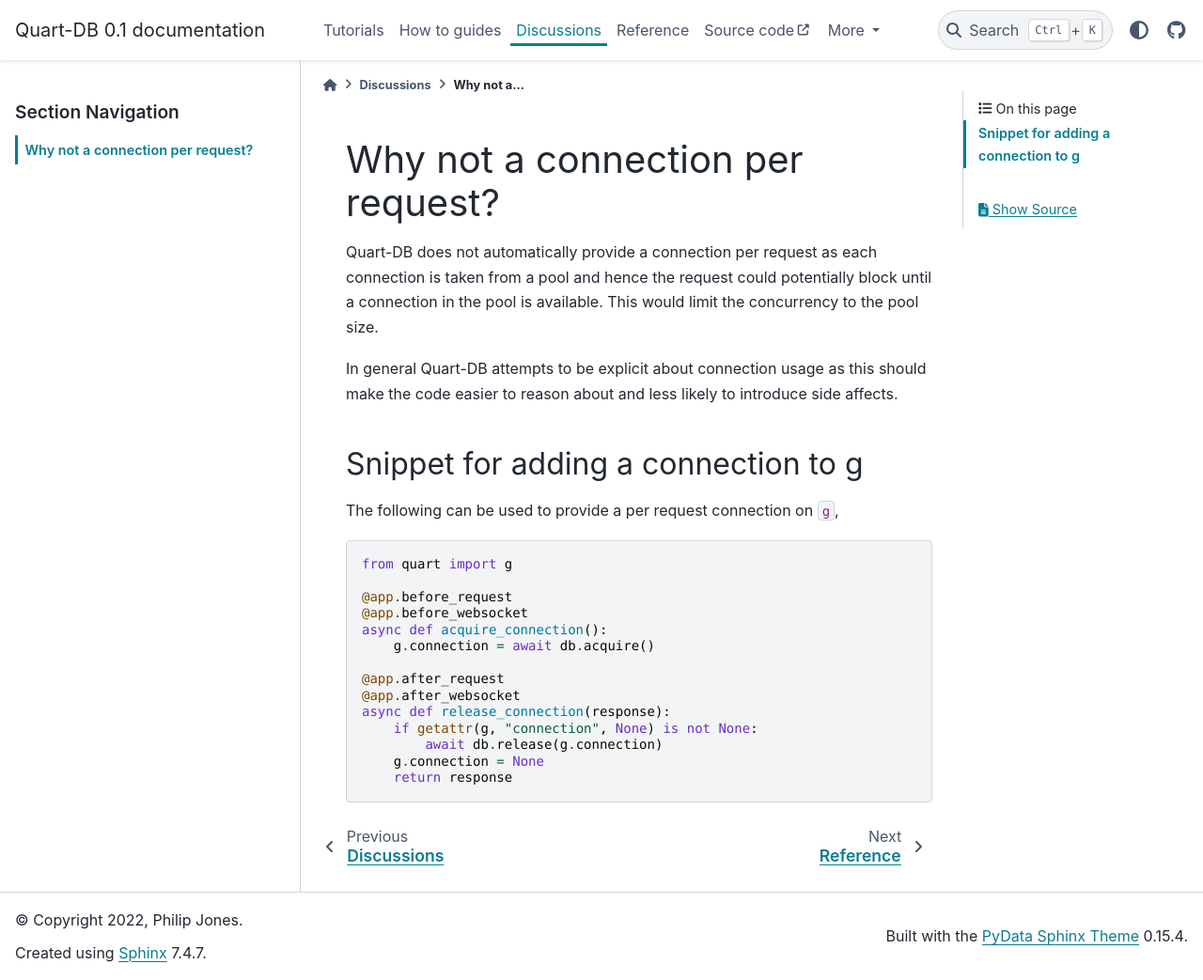
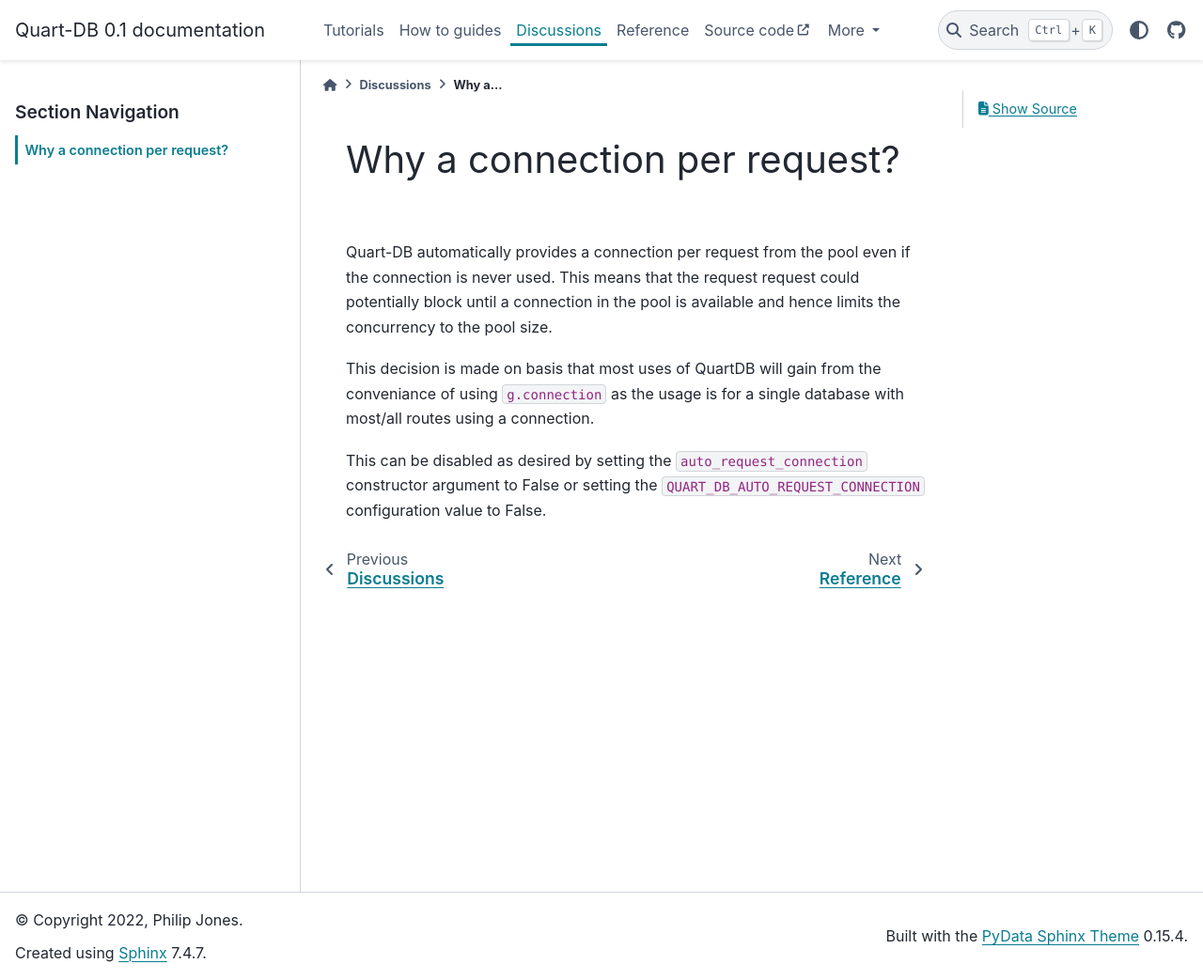
Before and after one commit to pgjones/quart-db, a Sphinx documentation site: the page built from docs/discussion/per_connection.rst, in a window 1280 px wide and 1043 px high. Shown: the whole window at 94% size. Built offline with Sphinx 7.4.7 and the PyData theme 0.15.4, drawn with Linux system fonts in a browser that asks for light colours; pages that are not in the unit, such as notebooks, are missing from menus.

Commit message:
Add a default per request connection on g
Whilst this was previously omitted due to concerns about it being the
limiting factor on the app's concurrency. However, I think it is more
likely to be useful to users who are likely to have apps with all
routes using a connection. It can easily be disabled if it is an
issue as well.

```diff
--- a/docs/discussion/per_connection.rst
+++ b/docs/discussion/per_connection.rst
@@ -1,34 +1,15 @@
-Why not a connection per request?
-=================================
+Why a connection per request?
+=============================
 
-Quart-DB does not automatically provide a connection per request as
-each connection is taken from a pool and hence the request could
-potentially block until a connection in the pool is available. This
-would limit the concurrency to the pool size.
+Quart-DB automatically provides a connection per request from the pool
+even if the connection is never used. This means that the request
+request could potentially block until a connection in the pool is
+available and hence limits the concurrency to the pool size.
 
-In general Quart-DB attempts to be explicit about connection usage as
-this should make the code easier to reason about and less likely to
-introduce side affects.
+This decision is made on basis that most uses of QuartDB will gain
+from the conveniance of using ``g.connection`` as the usage is for a
+single database with most/all routes using a connection.
 
-Snippet for adding a connection to g
-------------------------------------
-
-The following can be used to provide a per request connection on
-``g``,
-
-.. code-block:: python
-
-    from quart import g
-
-    @app.before_request
-    @app.before_websocket
-    async def acquire_connection():
-        g.connection = await db.acquire()
-
-    @app.after_request
-    @app.after_websocket
-    async def release_connection(response):
-        if getattr(g, "connection", None) is not None:
-            await db.release(g.connection)
-        g.connection = None
-        return response
+This can be disabled as desired by setting the
+``auto_request_connection`` constructor argument to False or setting
+the ``QUART_DB_AUTO_REQUEST_CONNECTION`` configuration value to False.
--- a/docs/how_to_guides/index.rst
+++ b/docs/how_to_guides/index.rst
@@ -9,5 +9,6 @@ How to guides
    configuration.rst
    development_data.rst
    migrations.rst
+   multiple_dbs.rst
    testing.rst
    type_conversion.rst
```
Also changed, not shown: README.rst (+15 -11 lines), docs/how_to_guides/configuration.rst (+11 -7 lines), docs/how_to_guides/multiple_dbs.rst (added, +22 -0 lines), docs/tutorials/quickstart.rst (+15 -25 lines), 2 other files.
